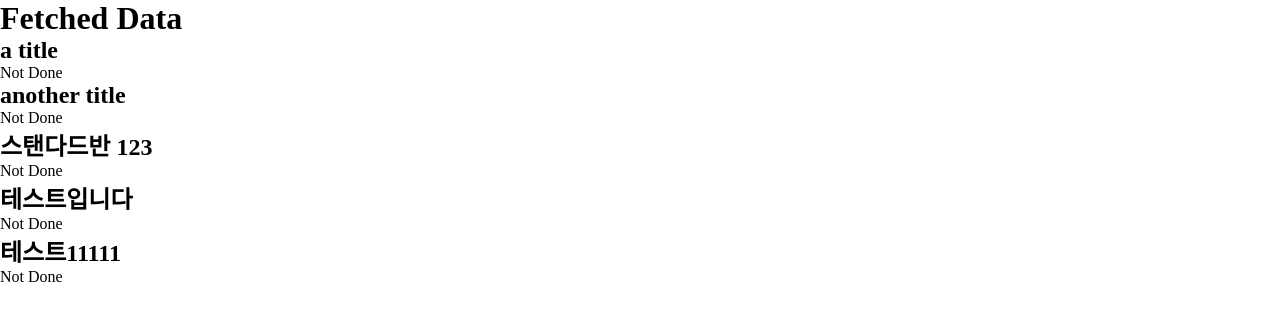
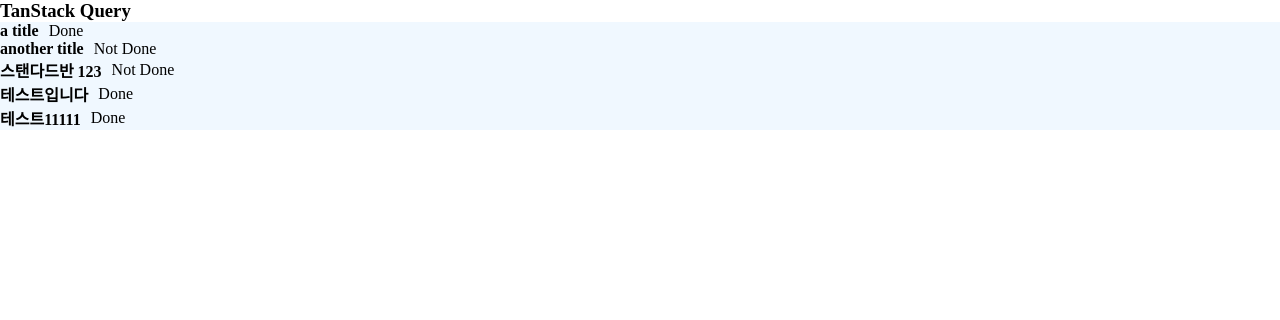
Before and after one commit to yuna-c/react, a React (Vite) app: page / in a window 1280 px wide. Shown: the top 320 px of the page. Built offline with nearby package versions, Linux system fonts and the light colour scheme; data requests are answered from the project's data file.

Commit message:
📝 add : TanStack Query, useQuery

```diff
--- a/db.json
+++ b/db.json
@@ -3,26 +3,31 @@
     {
       "id": "1",
       "title": "a title",
+      "isDone": true,
       "views": 100
     },
     {
       "id": "2",
       "title": "another title",
+      "isDone": false,
       "views": 200
     },
     {
       "id": "4",
       "title": "스탠다드반 123",
+      "isDone": false,
       "views": 100000
     },
     {
       "id": "ae7a",
       "title": "테스트입니다",
+      "isDone": true,
       "views": "30000"
     },
     {
       "id": "0044",
       "title": "테스트11111",
+      "isDone": true,
       "views": "10"
     }
   ],
--- a/src/App.jsx
+++ b/src/App.jsx
@@ -1,14 +1,63 @@
-import Async from './components/async'
+import axios from 'axios'
+// import Async from './components/async'
 import './styles/App.css'
+import { useQuery } from '@tanstack/react-query'
 
-// 🌞🌞🌞🌞🌞
-// TanStack Query
+// NOTE - TanStack Query
+
+// 서버 상태를 관리하기 위한 라이브러리
+// 캐싱, 동기화, 무효화
+// 간편하게 작성하고 유지보수성을 높임
+
+// 주요 기능 : 데이터 캐싱, 자동 리페칭, 쿼리 무효화
+
+// NOTE - useQuery : 데이터를 가져오기(쿼리 키와 비동기 함수(패칭 함수))
 
 const App = () => {
+  const fetchTodos = async () => {
+    const response = await axios.get('http://localhost:4000/todos')
+    return response.data
+  }
+
+  const {
+    data: todos,
+    isPending,
+    isError
+  } = useQuery({
+    queryKey: ['todos'],
+    queryFn: fetchTodos
+  })
+
+  if (isPending) {
+    return <div>로딩중입니다...</div>
+  }
+
+  if (isError) {
+    return <div>데이터 조회 중 오류가 발생했습니다.</div>
+  }
+
   return (
-    <>
-      <Async />
-    </>
+    <div>
+      <h3>TanStack Query</h3>
+      <ul>
+        {todos.map((todo) => {
+          return (
+            <li
+              key={todo.id}
+              style={{
+                display: 'flex',
+                alignItems: 'center',
+                gap: '10px',
+                backgroundColor: 'aliceblue'
+              }}
+            >
+              <h4>{todo.title}</h4>
+              <p>{todo.isDone ? 'Done' : 'Not Done'}</p>
+            </li>
+          )
+        })}
+      </ul>
+    </div>
   )
 }
 
--- a/src/index.jsx
+++ b/src/index.jsx
@@ -1,5 +1,6 @@
 import { StrictMode } from 'react'
 import { createRoot } from 'react-dom/client'
+import { QueryClient, QueryClientProvider } from '@tanstack/react-query'
 import App from './App.jsx'
 import './styles/index.css'
 
@@ -9,8 +10,12 @@ import './styles/index.css'
 // yarn add axios
 // yarn add @tanstack/react-query @tanstack/react-query-devtools
 
+const queryClient = new QueryClient()
+
 createRoot(document.getElementById('root')).render(
-  <StrictMode>
-    <App />
-  </StrictMode>
+  <QueryClientProvider client={queryClient}>
+    <StrictMode>
+      <App />
+    </StrictMode>
+  </QueryClientProvider>
 )
```
